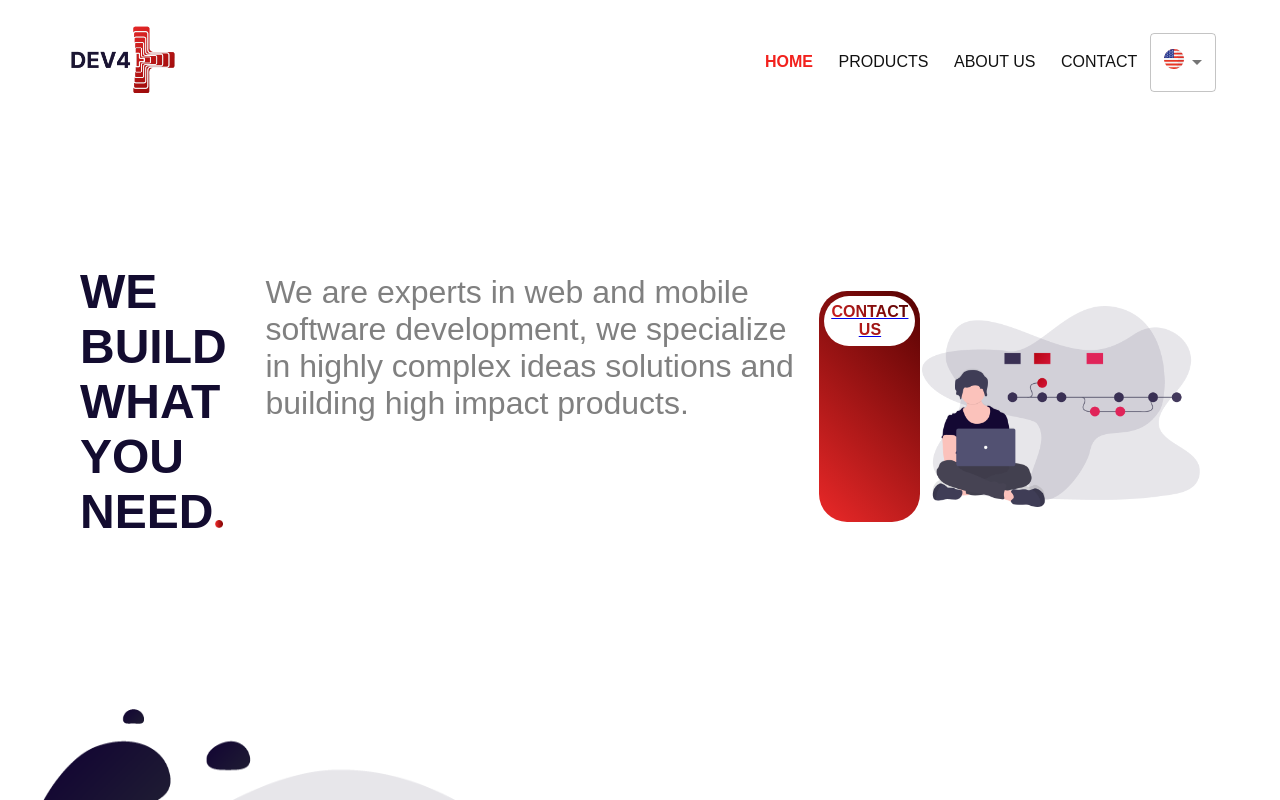
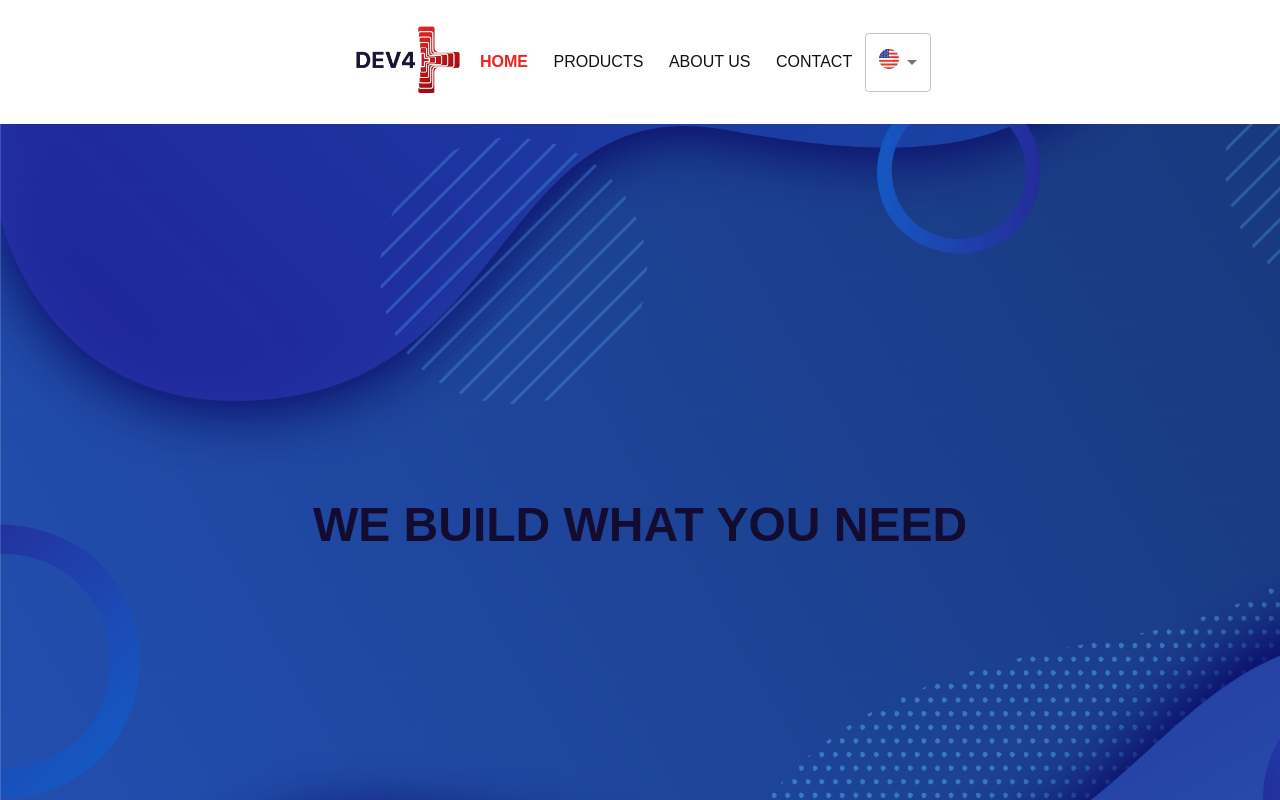
Before and after one commit to Kmilo1488/landing-page-2, a Gatsby site: page / in a window 1280 px wide. Shown: the top 800 px of the page. Built offline with nearby package versions, Linux system fonts and the light colour scheme; Gatsby itself is replaced by a stand-in of ours.

Commit message:
navbar and header

```diff
--- a/src/components/header.js
+++ b/src/components/header.js
@@ -1,29 +1,29 @@
 import React from "react"
 import { Text } from '../containers/language';
-import Grid from '@mui/material/Grid';
 import styled from "styled-components"
-import ImageDesktop from '../images/home_image.png'
-import ImageMobile from '../images/home_image_mobile.png'
-import RedDot from '../images/red_dot.png'
-import { Container } from "@mui/material";
+import BG from '../images/Header/bg.png'
 
-const ContainerHeader = styled(Container)`
-  margin: 160px 0;
-  padding: 0 !important;
+const ContainerHeader = styled.div`
+  background-image: url(${BG});
+  background-repeat: no-repeat;
+  background-size: cover;
+  display: flex;
+  align-items: center;
+  height: 100vh;
+  margin: 0px;
   @media (max-width: 768px) {
     margin: 100px 0;
   }
 `
 
-const Image = styled.img`
-  height: auto;
-`
+
 
 const TextHeader = styled.h1`
   height: auto;
   font-size: 3rem;
   color: #130C30;
-  margin: 0 0 10px;
+  margin: auto;
+  text-align: center;
 
   @media (max-width: 425px) and (min-width: 320px)  {
     font-size: 1.5rem;
@@ -34,171 +34,30 @@ const TextHeader = styled.h1`
   }
 `
 
-const TextCopy = styled.h3`
-  margin: 10px 0;
-  color: gray;
-  font-weight: 300;
-  font-size: 2rem;
+// const TextCopy = styled.h3`
+//   margin: 10px 0;
+//   color: gray;
+//   font-weight: 300;
+//   font-size: 2rem;
 
-  @media (max-width: 425px) and (min-width: 320px)  {
-    margin: 10px 0 15px;
-    font-size: 1rem;
-  }
+//   @media (max-width: 425px) and (min-width: 320px)  {
+//     margin: 10px 0 15px;
+//     font-size: 1rem;
+//   }
 
-  @media (max-width: 768px) and (min-width: 426px)  {
-    font-size: 1.6rem;
-  }
-`
+//   @media (max-width: 768px) and (min-width: 426px)  {
+//     font-size: 1.6rem;
+//   }
+// `
 
-const ImageHeader = styled(Image)`
-  @media (min-width: 320px) {
-    width: 100%;
-    box-sizing: border-box;
-    float: right
-  }
-`
-
-const ImageDot = styled(Image)`
-  margin: 0 2px;
-  @media (min-width: 320px) {
-    width: .5rem;
-  }
-`
-
-const GridCopy = styled(Grid)`
-  display: flex;
-  flex-direction: column;
-  text-align: left;
-  align-content: center;
-  @media (max-width: 768px) {
-    padding: 0 10px;
-    text-align: center;
-  }
-`
-
-const GridHeader = styled(Grid)`
-  display: flex;
-  align-items: center;
-  justify-content: center;
-  justify-items: center;
-  align-content: center;
-  margin: 0 40px;
-    @media (max-width: 769px)  {
-    display: none;
-  }
-`
-
-const GridHeaderMobile = styled(Grid)`
-  display: none;
-  @media (max-width: 768px)  {
-    display: flex;
-    align-items: center;
-    justify-content: center;
-    justify-items: center;
-    align-content: center;
-  }
-`
-
-const Button = styled.div`
-  border-radius: 30px;
-  background-image: linear-gradient(45deg, rgba(236,41,41,1), rgba(83,1,1,1));
-  background-origin: border-box;
-  background-clip: content-box, border-box;
-  margin: 25px 0;
-  padding: 2px;
-  max-width: 40%;
-  @media (max-width: 768px) {
-    width: 100% !important;
-    margin: 10px 0px !important;
-    padding: 0px !important;
-    max-width: 100%;
-  }
-`
-
-const Label = styled.div`
-  border: 2px transparent solid;
-  background-color: #ffffff;
-  border-radius: 30px;
-  padding: 10px;
-  margin: 5px;
-  text-align: center;
-  @media (min-width: 320px) {
-    padding: 5px;
-  }
-`
-
-const ButtonText = styled.div`
-  font-weight: bolder;
-  font-size: 2rem;
-  background: linear-gradient(45deg, rgba(236,41,41,1), rgba(83,1,1,1));
-  color: transparent;
-  -webkit-background-clip: text;
-  background-clip: text;
-  @media (min-width: 320px) {
-    font-size: 1rem;
-  }
-`
-
-const Link = styled.a`
-  color: transparent;
-  text-decoration: none;
-`
 
 const Header = () => {
 
   return (
     <ContainerHeader>
-      <GridHeader>
-        <GridCopy item xs={6}>
-          <TextHeader>
-            <Text tkey="header" tid="what-do" />
-            <ImageDot src={RedDot} />
-          </TextHeader>
-          <TextCopy>
-            <Text tkey="header" tid="what-do-copy" />
-          </TextCopy>
-          <Button>
-            <Label>
-              <a href="#contact-us">
-                <ButtonText>
-                  <Link>
-                    <Text tkey="header" tid="contact-us" />
-                  </Link>
-                </ButtonText>
-              </a>
-            </Label>
-          </Button>
-        </GridCopy>
-        <Grid item xs={6}>
-          <ImageHeader src={ImageDesktop} />
-        </Grid>
-      </GridHeader>
-
-      <GridHeaderMobile>
-        <GridCopy item xs={6}>
-          <TextHeader>
-            <Text tkey="header" tid="what-do" />
-            <ImageDot src={RedDot} />
-          </TextHeader>
-          <TextCopy>
-            <Text tkey="header" tid="what-do-copy" />
-          </TextCopy>
-          <Button>
-            <Label>
-              <a href="#contact-us">
-                <ButtonText>
-                  <Link>
-                    <Text tkey="header" tid="contact-us" />
-                  </Link>
-                </ButtonText>
-              </a>
-            </Label>
-          </Button>
-        </GridCopy>
-        <Grid item xs={6}>
-          <ImageHeader src={ImageMobile} />
-        </Grid>
-      </GridHeaderMobile>
+      <TextHeader>
+        <Text tkey="header" tid="what-do" />
+      </TextHeader>
     </ContainerHeader>
   )
 }
--- a/src/components/navbar/navbar.js
+++ b/src/components/navbar/navbar.js
@@ -3,7 +3,6 @@ import React, { useState } from "react"
 import styled from "styled-components"
 import Logo from "./logo"
 import NavbarLinks from "./navbar-links"
-import { Container } from "@mui/material"
 import { FontAwesomeIcon } from '@fortawesome/react-fontawesome'
 import { faBars } from '@fortawesome/free-solid-svg-icons'
 
@@ -18,6 +17,7 @@ const Navigation = styled.nav`
   margin: 20px auto;
   z-index: 1;
   align-self: center;
+  max-width: min-content;
 
   @media (max-width: 768px) {
     margin: 0 auto;
@@ -68,7 +68,6 @@ const Navbar = () => {
   }
 
   return (
-    <Container>
     <Navigation>
       <Logo />
       <Toggle
@@ -81,7 +80,6 @@ const Navbar = () => {
         <NavbarLinks handleClick={handleClick} />
       </Navbox>
     </Navigation>
-    </Container>
   )
 }
 
```
Also changed, not shown: src/images/Header/bg.png (added). Lines whose indentation alone changed are shown as unchanged.
